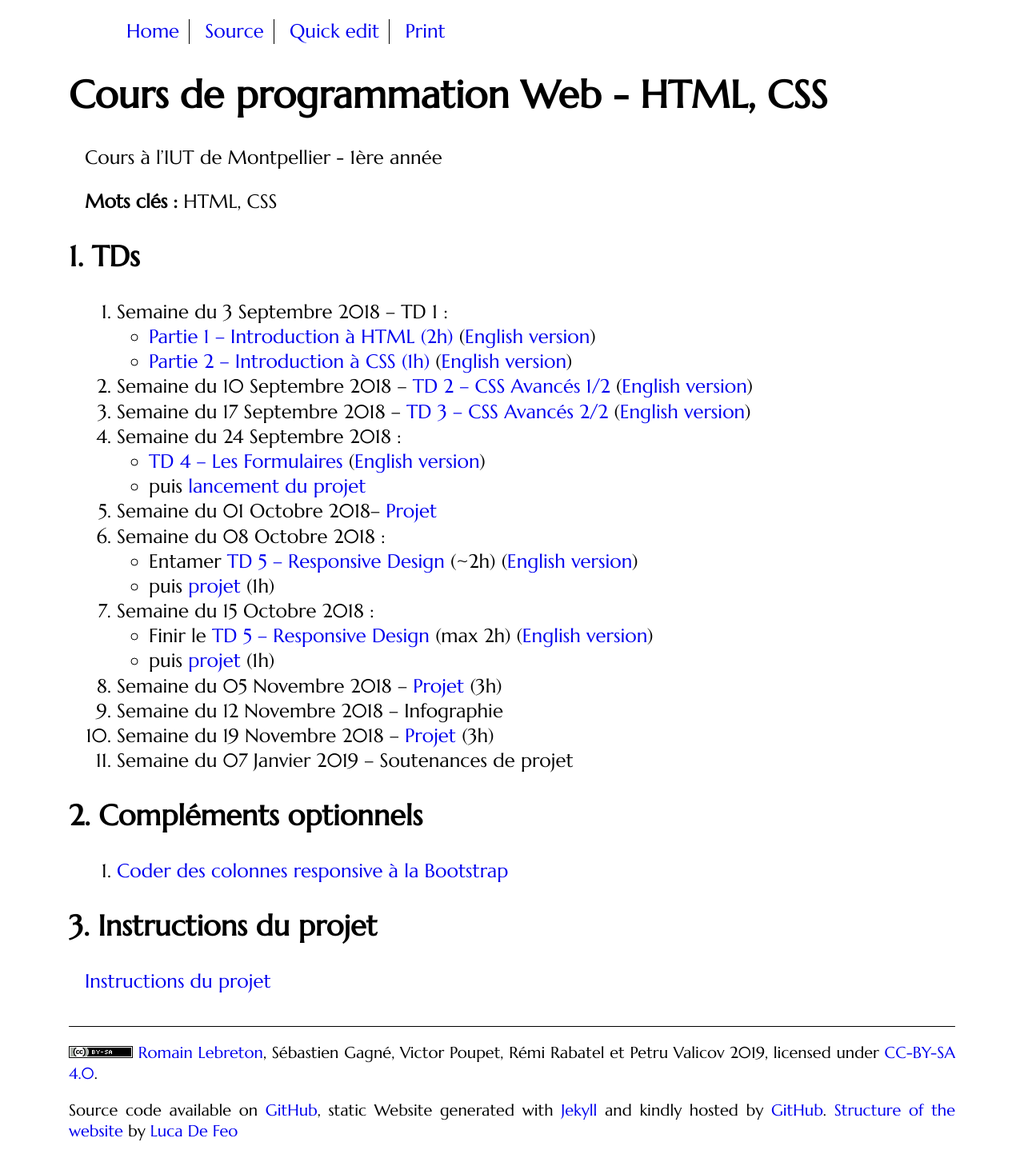
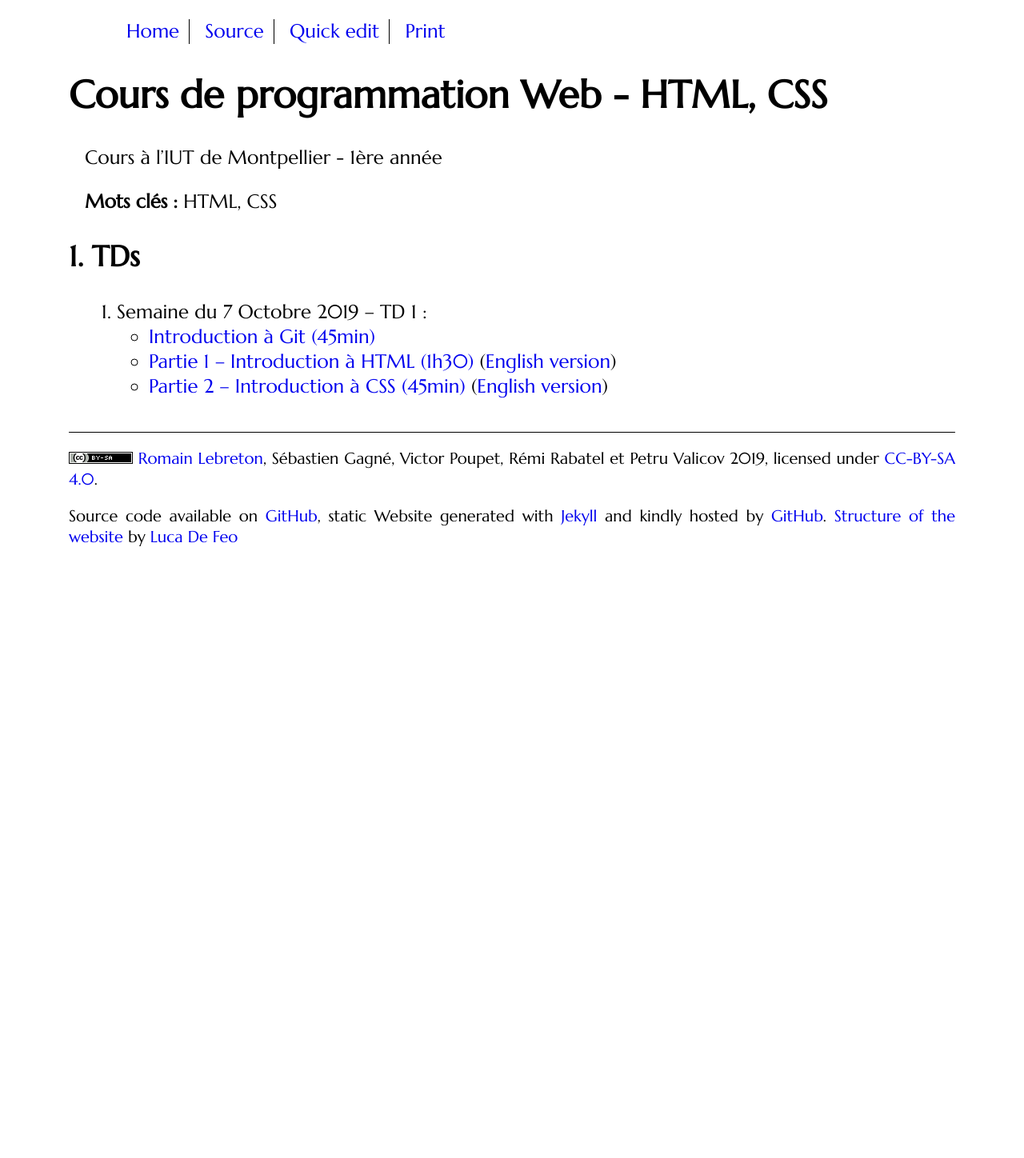
Before and after one commit to romainlebreton/R1.02-DeveloppementInterfacesWeb, a Jekyll site: the page built from index.md, in a window 1280 px wide. Shown: the whole page at 80% size. Built offline with Jekyll 4.4.1, drawn with Linux system fonts in a browser that asks for light colours; some web fonts are replaced; comment, search, counter and statistics services are not loaded; after the commit the page ends 900 px from its top, so only the background shows below that.

Commit message:
TD1 2019/20

```diff
--- a/index.md
+++ b/index.md
@@ -10,40 +10,41 @@ Cours à l'IUT de Montpellier - 1ère année
 
 ## TDs
 
-1. Semaine du 3 Septembre 2018 -- TD 1 :
-   * [Partie 1 -- Introduction à HTML (2h)](tutorials/tutorial1_1.html)
+1. Semaine du 7 Octobre 2019 -- TD 1 :
+   * [Introduction à Git (45min)](https://gitlabinfo.iutmontp.univ-montp2.fr/valicov/tutoGit1ereAnnee/blob/master/README.md)
+   * [Partie 1 -- Introduction à HTML (1h30)](tutorials/tutorial1_1.html)
      ([English version](tutorials/tutorial1_1-en.html))
-   * [Partie 2 -- Introduction à CSS (1h)](tutorials/tutorial1_2.html)
+   * [Partie 2 -- Introduction à CSS (45min)](tutorials/tutorial1_2.html)
      ([English version](tutorials/tutorial1_2-en.html))
-1. Semaine du 10 Septembre 2018 -- [TD 2 -- CSS Avancés 1/2](tutorials/tutorial2.html)
-   ([English version](tutorials/tutorial2-en.html))
-1. Semaine du 17 Septembre 2018 -- [TD 3 -- CSS Avancés 2/2](tutorials/tutorial3.html)
-	 ([English version](tutorials/tutorial3-en.html))
-1. Semaine du 24 Septembre 2018 :
-   * [TD 4 -- Les Formulaires](tutorials/tutorial4.html)
-	 ([English version](tutorials/tutorial4-en.html))
-   * puis [lancement du projet](projet.html)
-1. Semaine du 01 Octobre 2018-- [Projet](projet.html)
-1. Semaine du 08 Octobre 2018 :
-   * Entamer [TD 5 -- Responsive Design](tutorials/tutorial5.html) (~2h)
-   ([English version](tutorials/tutorial5-en.html))
-   * puis [projet](projet.html) (1h)
-1. Semaine du 15 Octobre 2018 :
-   * Finir le [TD 5 -- Responsive Design](tutorials/tutorial5.html) (max 2h)
-   ([English version](tutorials/tutorial5-en.html))
-   * puis [projet](projet.html) (1h)
-1. Semaine du 05 Novembre 2018 -- [Projet](projet.html) (3h)
-1. Semaine du 12 Novembre 2018 -- Infographie
-1. Semaine du 19 Novembre 2018 -- [Projet](projet.html) (3h)
-1. Semaine du 07 Janvier 2019 -- Soutenances de projet
+<!-- 1. Semaine du 14 Octobre 2019 -- [TD 2 -- CSS Avancés 1/2](tutorials/tutorial2.html) -->
+<!--    ([English version](tutorials/tutorial2-en.html)) -->
+<!-- 1. Semaine du 04 Novembre 2019-- [TD 3 -- CSS Avancés 2/2](tutorials/tutorial3.html) -->
+<!-- 	 ([English version](tutorials/tutorial3-en.html)) -->
+<!-- 1. Semaine du 11 Novembre 2019 : -->
+<!--    * [TD 4 -- Les Formulaires](tutorials/tutorial4.html) -->
+<!-- 	 ([English version](tutorials/tutorial4-en.html)) -->
+<!--    * puis [lancement du projet](projet.html) -->
+<!-- 1. Semaine du 18 Novembre 2019 : -->
+<!--    * Entamer [TD 5 -- Responsive Design](tutorials/tutorial5.html) (~2h) -->
+<!--    ([English version](tutorials/tutorial5-en.html)) -->
+<!--    * puis [projet](projet.html) (1h) -->
+<!-- 1. Semaine du 25 Novembre 2019 : -->
+<!--    * Finir le [TD 5 -- Responsive Design](tutorials/tutorial5.html) (max 2h) -->
+<!--    ([English version](tutorials/tutorial5-en.html)) -->
+<!--    * puis [projet](projet.html) (1h) -->
+<!-- 1. Semaine du 02 décembre 2019 -- [Projet](projet.html) (3h) -->
+<!-- 1. Semaine du 09 décembre 2019 -- Infographie -->
+<!-- 1. Semaine du 16 décembre 2019 -- [Projet](projet.html) (3h) -->
+<!-- 1. Semaine du 06 janvier 2020 -- Partiel -->
+<!-- 1. Semaine du 13 janvier 2020 -- Soutenance de projet -->
 
-## Compléments optionnels
+<!-- ## Compléments optionnels -->
 
-1. [Coder des colonnes responsive à la Bootstrap](assets/tut5-complement.html)
+<!-- 1. [Coder des colonnes responsive à la Bootstrap](assets/tut5-complement.html) -->
 
-## Instructions du projet
+<!-- ## Instructions du projet -->
 
-[Instructions du projet](projet.html)
+<!-- [Instructions du projet](projet.html) -->
 
 <!-- ## Joomla -->
 
```
